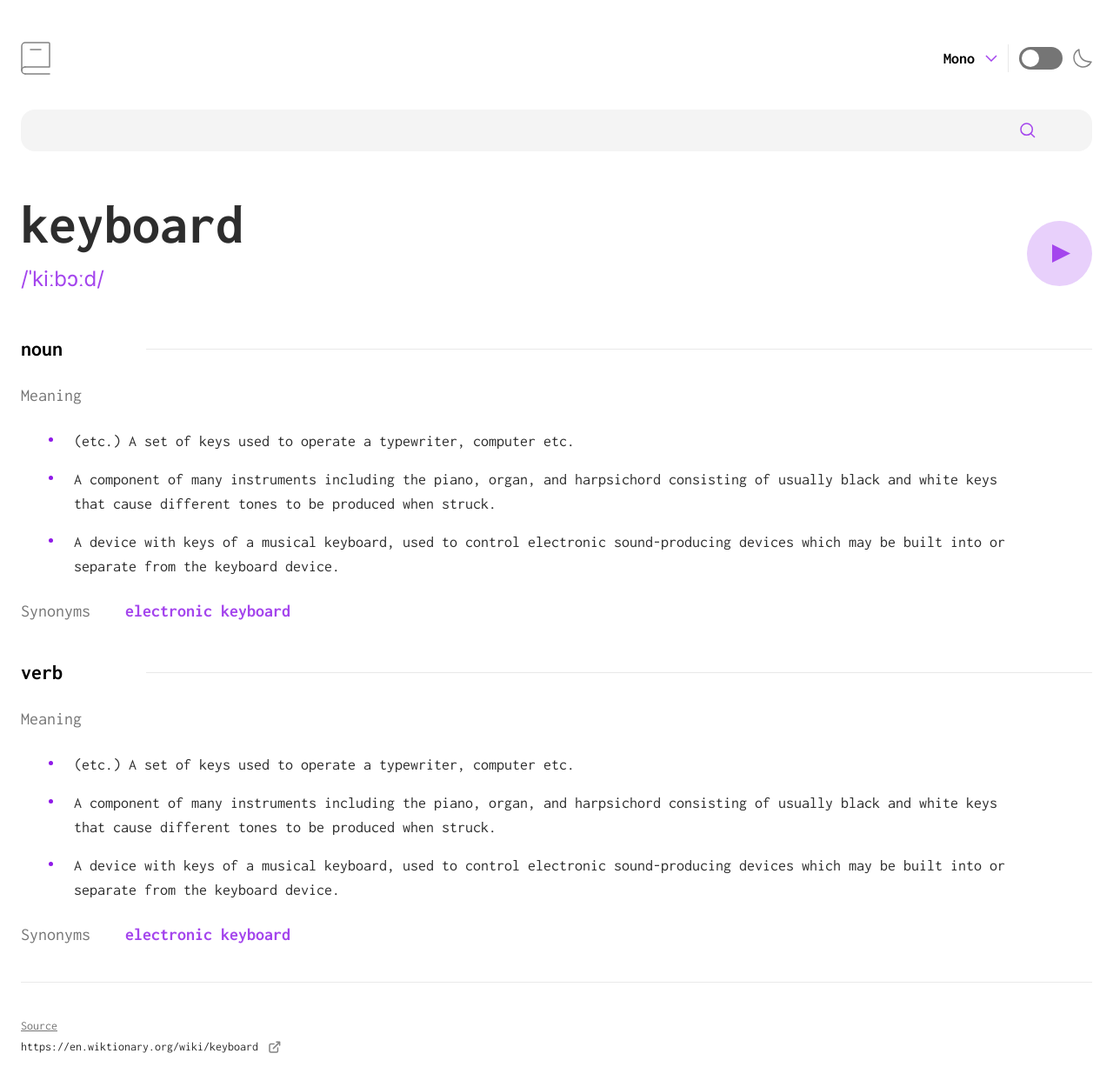
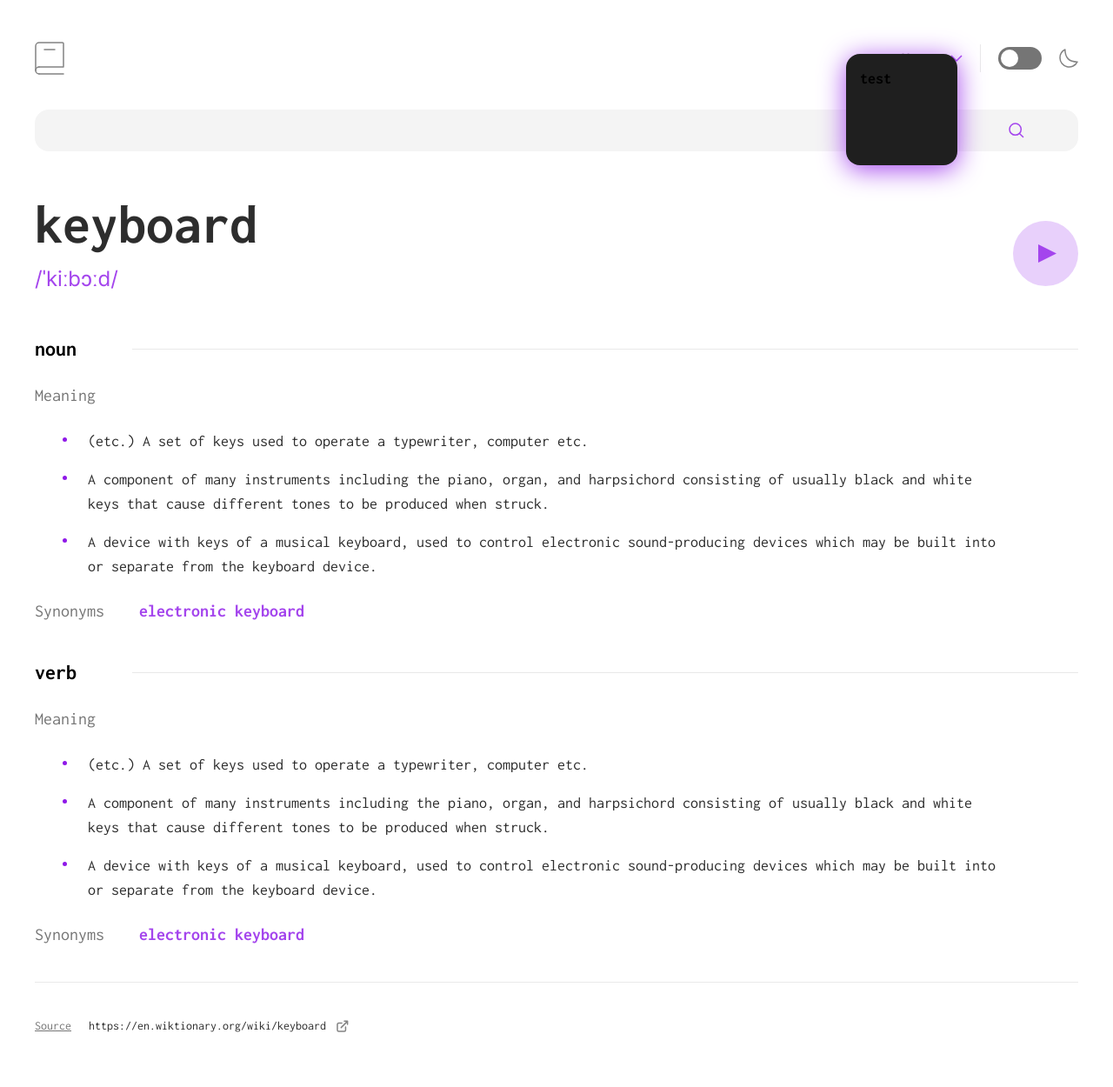
Before and after one commit to defydef/dictionary-web-app, a React (Vite) app: page / in a window 1280 px wide. Shown: the top 1250 px of the page at 87% size. Built offline with nearby package versions, Linux system fonts and the light colour scheme.

Commit message:
Create FontMenu component

```diff
--- a/src/ui/Container.jsx
+++ b/src/ui/Container.jsx
@@ -1,7 +1,7 @@
 function Container({ children, darkMode }) {
   return (
     <div
-      className={`p-6 sm:pt-12 pb-12 flex flex-col gap-6 sm:gap-10 justify-center font-[Inconsolata] font-bold text-base ${
+      className={`p-6 sm:px-10 sm:pt-12 pb-12 flex flex-col gap-6 sm:gap-10 justify-center font-[Inconsolata] font-bold text-base ${
         darkMode ? "bg-[var(--dark-bg)] text-white" : ""
       }`}
     >
--- a/src/ui/DefinitionSource.jsx
+++ b/src/ui/DefinitionSource.jsx
@@ -1,6 +1,6 @@
 function DefinitionSource({ darkMode }) {
   return (
-    <div className="flex flex-col gap-1">
+    <div className="flex flex-col sm:flex-row sm:gap-5 gap-1">
       <p className="underline text-sm text-[var(--dark-grey)] font-normal">
         Source
       </p>
--- /dev/null
+++ b/src/ui/FontMenu.jsx
@@ -0,0 +1,12 @@
+function FontMenu() {
+  return (
+    <div className="text-[0.875rem] sm:text-[1.125rem] font-bold leading-6">
+      Mono
+      <p className="fixed w-[8rem] h-[8rem] top-[calc(1.5rem+38px)] -ml-16 hover:text-[var(--purple)] bg-[var(--input-bg-dark)] shadow-[0px_5px_30px_0px_var(--purple)] rounded-2xl p-4">
+        test
+      </p>
+    </div>
+  );
+}
+
+export default FontMenu;
--- a/src/ui/Navbar.jsx
+++ b/src/ui/Navbar.jsx
@@ -1,3 +1,5 @@
+import FontMenu from "./FontMenu";
+
 function Navbar({ darkMode, onToggleDarkMode }) {
   function toggleDarkMode() {
     onToggleDarkMode(!darkMode);
@@ -8,13 +10,13 @@ function Navbar({ darkMode, onToggleDarkMode }) {
         <li>
           <img src="./images/logo.svg" alt="Dictionary logo" />
         </li>
-        <li className="flex gap-3 justify-between items-center">
-          <p className="text-[0.875rem] sm:text-[1.125rem] font-bold leading-6">
-            Mono
-          </p>
+        <li className="flex gap-3 sm:gap-5 justify-between items-center">
+          <FontMenu />
+
           <span className="cursor-pointer">
             <img src="./images/icon-arrow-down.svg" alt="dropdown arrow" />
           </span>
+
           <div className="w-[0.0625rem] h-8 bg-[var(--grey)]"></div>
           <label className="switch">
             <input type="checkbox" onChange={toggleDarkMode} />
```
